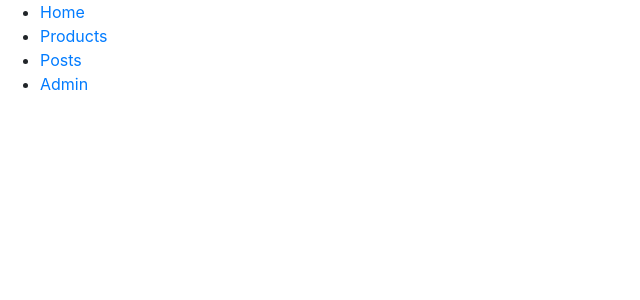
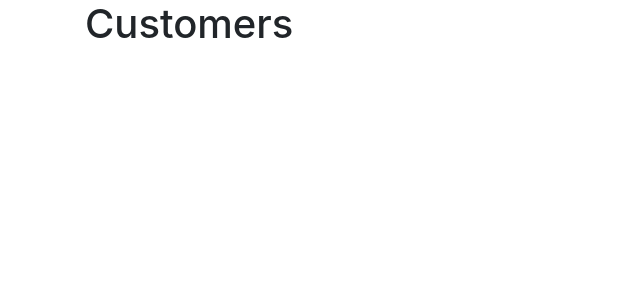
Before and after one commit to salmaatarekk/Learning-React, a React (Create React App) app in the folder counter-app/: page /customers in a window 1280 px wide. Shown: the top 300 px of the page, without its empty margins (0-640 px from the left). Built offline with nearby package versions, Linux system fonts and the light colour scheme.

Commit message:
use Routing

```diff
--- a/counter-app/src/App.js
+++ b/counter-app/src/App.js
@@ -1,16 +1,17 @@
 import React, { Component } from 'react';
+import Movies from './components/movies';
 import Counters from './components/counters';
 import NavBar from './components/navbar';
-import {Route} from 'react-router-dom'
+import {Route, Redirect, Switch} from 'react-router-dom'
+import Customers from './components/customers';
+import Rentals from './components/rentals';
+import NotFound from './components/notFound';
 
 // the commented code realted to counter application
 class App extends Component {
 
   state = {
-    Products : "",
-    Posts : "",
-    Dashboard : "",
-    Home : ""
+
     // counters: [
     //     {id: 1, value: 4},
     //     {id: 2, value: 0},
@@ -52,7 +53,7 @@
 
   render() {
 
-    const {Products, Posts, Dashboard, Home } = this.state;
+    //const {Products, Posts, Dashboard, Home } = this.state;
 
     return (
       // <React.Fragment>
@@ -67,15 +68,18 @@
       //   />
       // </main>
       // </React.Fragment>
-      <div>
-        <NavBar />
-        <div className = "content">
-        <Route path = "/products" component={ Products} />
-        <Route path = "/posts" component={Posts} />
-        <Route path = "/admin" component={Dashboard} />
-        <Route path = "/" component={Home} />
-        </div>
-      </div>
+
+      <main className = "container" >
+        <Switch>
+        <Route path="/movies" component={Movies}></Route>
+        <Route path="/customers" component={Customers}></Route>
+        <Route path="/rentals" component={Rentals}></Route>
+        <Route path="/not-found" component={NotFound}></Route>
+        <Redirect from='/' exact to='/movies' />
+        <Redirect to='/not-found'/>
+        </Switch>
+      </main>
+
 
       );
   }
--- /dev/null
+++ b/counter-app/src/components/customers.jsx
@@ -0,0 +1,9 @@
+import React from 'react';
+
+const Customers = () => {
+    return (
+        <h1>Customers</h1>
+    );
+}
+
+export default Customers;
--- /dev/null
+++ b/counter-app/src/components/notFound.jsx
@@ -0,0 +1,9 @@
+import React from 'react';
+
+const NotFound = () => {
+    return (
+        <h1>404 Not Found </h1>
+      );
+}
+
+export default NotFound;
--- /dev/null
+++ b/counter-app/src/components/rentals.jsx
@@ -0,0 +1,8 @@
+import React from 'react';
+const Rentals = () => {
+    return (
+        <h1>Rentals</h1>
+     );
+}
+
+export default Rentals;
```
Also changed, not shown: counter-app/src/components/movieForm.jsx (added, +9 -0 lines).
